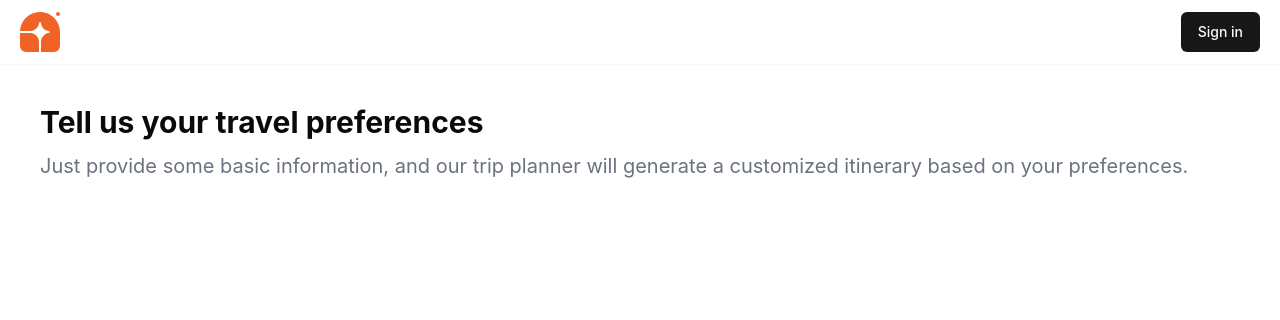
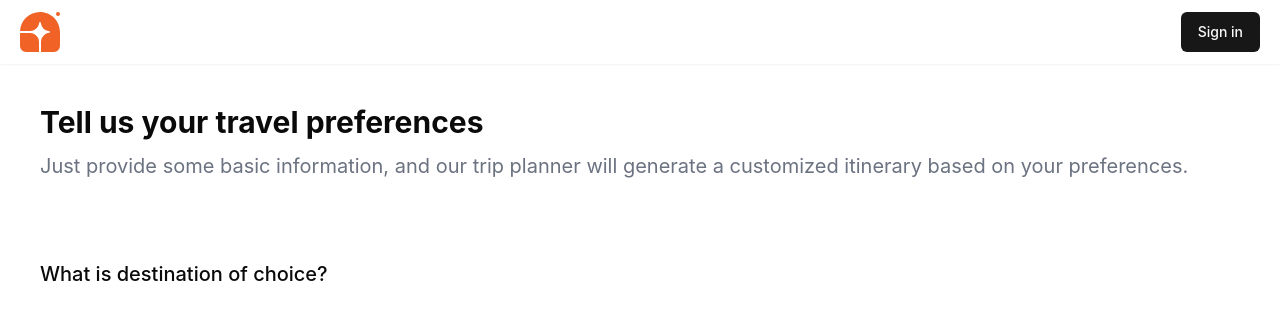
Before and after one commit to yash1701garg/AI_Trip_Planner_App, a React (Vite) app: page /create-trip in a window 1280 px wide. Shown: the top 320 px of the page. Built offline with nearby package versions, Linux system fonts and the light colour scheme.

Commit message:
what is destinatiom

```diff
--- a/src/create-trip/index.jsx
+++ b/src/create-trip/index.jsx
@@ -5,6 +5,11 @@ function CreateTrip ()  {
     <div className='sm:px-10 md:px-32 lg:px-56 xl:px-10 px-5 mt-10'>
         <h2 className='font-bold text-3xl'>Tell us your travel preferences</h2>
         <p className='mt-3 text-gray-500 text-xl'>Just provide some basic information, and our trip planner will generate a customized itinerary based on your preferences.</p>
+        <div className='mt-20'>
+         <div>
+          <h2 className='text-xl my-3 font-medium'>What is destination of choice?</h2>
+         </div>
+        </div>
     </div>
   )
 }
```
